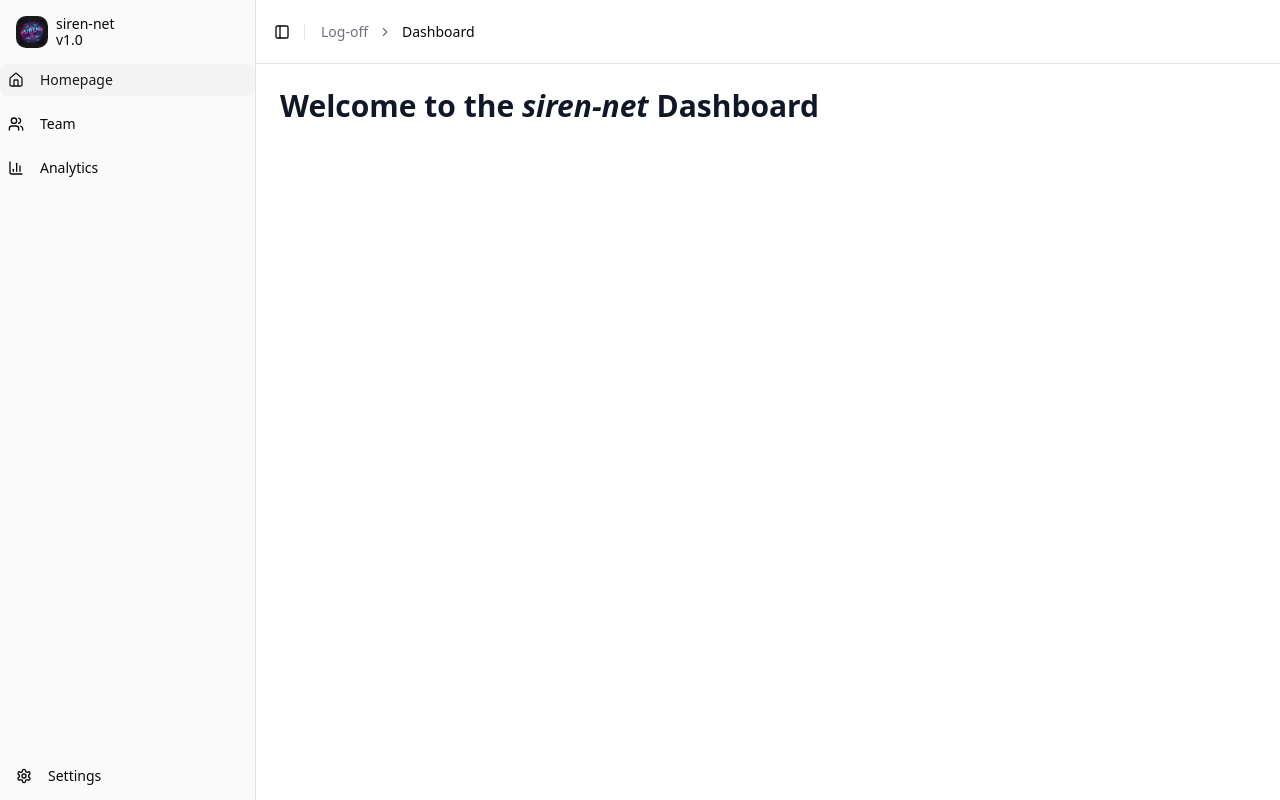
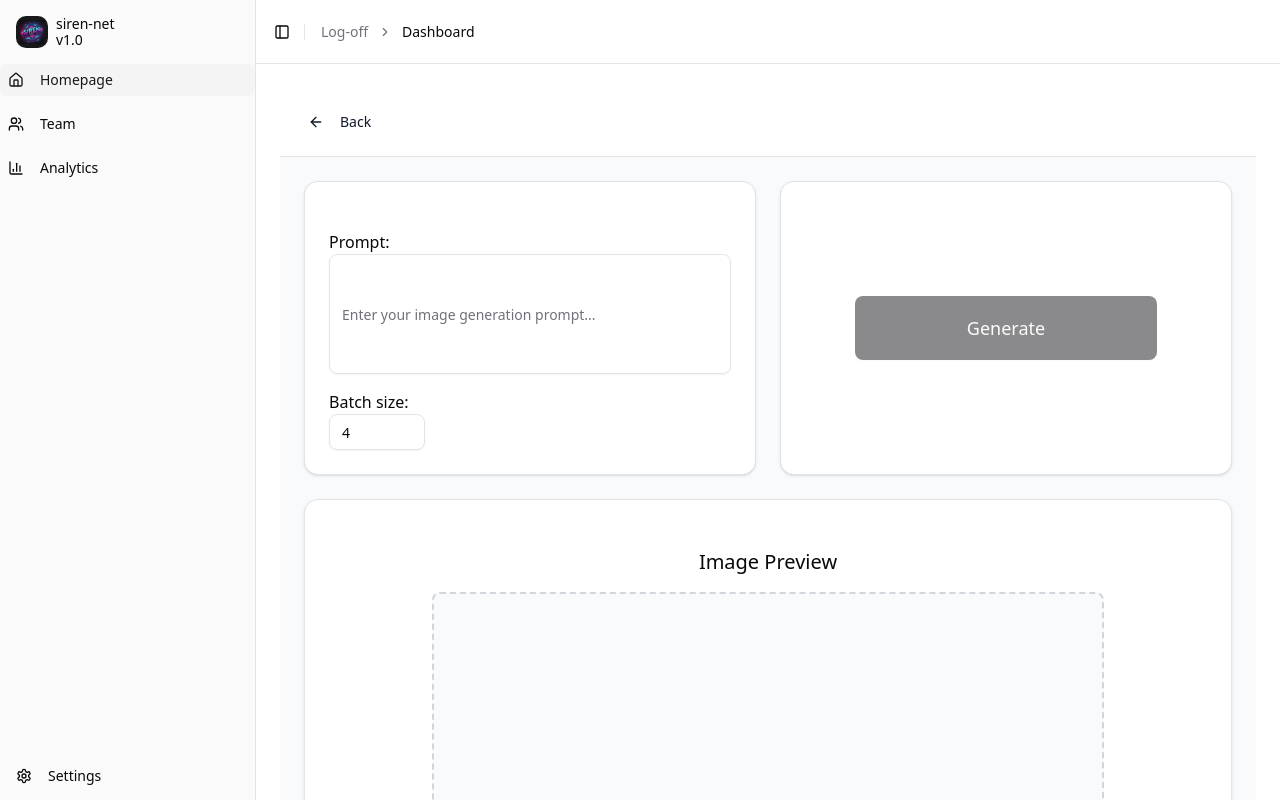
Before and after one commit to pireu2/siren-net, a React (Vite) app in the folder frontend/: page / in a window 1280 px wide. Both pictures are taken after a click on the element 768 px from the left and 214 px from the top of the page. Shown: the top 800 px of the page. Built offline with nearby package versions, Linux system fonts and the light colour scheme.

Commit message:
added initial sd design for the page

```diff
--- a/frontend/src/components/ai-prompting/ai-dashboard.jsx
+++ b/frontend/src/components/ai-prompting/ai-dashboard.jsx
@@ -8,7 +8,6 @@ import { Collapsible, CollapsibleContent, CollapsibleTrigger } from "@/component
 import { Textarea } from "@/components/ui/textarea"
 import { Card, CardContent, CardHeader, CardTitle } from "@/components/ui/card"
 import { Badge } from "@/components/ui/badge"
-import TitleCard from "../dashboard/TitleCards"
 
 // mock data for clients
 const mockClients = [
--- /dev/null
+++ b/frontend/src/components/ai-prompting/sd-dashboard.jsx
@@ -0,0 +1,104 @@
+"use client"
+
+import { useState } from "react"
+import { ArrowLeft } from "lucide-react"
+import { Button } from "@/components/ui/button"
+import { Input } from "@/components/ui/input"
+import { Card, CardContent } from "@/components/ui/card"
+import { Label } from "@/components/ui/label"
+
+export default function ImageGeneratorDashboard({ onBack }) {
+
+  const [prompt, setPrompt] = useState("")
+  const [batchSize, setBatchSize] = useState("4")
+  const [isGenerating, setIsGenerating] = useState(false)
+
+  const handleGenerate = () => {
+    let handledProp = prompt.trim()
+    console.log(`Prompt has been clicked, here is prompt "${handledProp}"`)
+    setIsGenerating(true)
+
+    setTimeout(() => {
+      setIsGenerating(false)
+    }, 2000)
+  }
+
+  return (
+    <div className="flex flex-col min-h-screen bg-gray-50">
+      <div className="bg-white border-b p-4 flex items-center">
+        <Button variant="ghost" className="mr-4" onClick={onBack}>
+          <ArrowLeft className="h-5 w-5 mr-2" />
+          Back
+        </Button>
+      </div>
+
+
+      <div className="flex-1 p-6 space-y-6">
+
+        <div className="grid grid-cols-1 md:grid-cols-2 gap-6">
+
+          <Card className="h-full">
+            <CardContent className="pt-6 space-y-4">
+              <div className="space-y-2">
+                <Label htmlFor="prompt" className="text-base font-medium">
+                  Prompt:
+                </Label>
+                <Input
+                  id="prompt"
+                  placeholder="Enter your image generation prompt..."
+                  className="min-h-[120px] resize-none"
+                  value={prompt}
+                  onChange={(e) => setPrompt(e.target.value)}
+                />
+              </div>
+
+              <div className="space-y-2">
+                <Label htmlFor="batchSize" className="text-base font-medium">
+                  Batch size:
+                </Label>
+                <Input
+                  id="batchSize"
+                  type="number"
+                  min="1"
+                  max="10"
+                  className="w-24"
+                  value={batchSize}
+                  onChange={(e) => setBatchSize(e.target.value)}
+                />
+              </div>
+            </CardContent>
+          </Card>
+
+          <Card className="h-full flex items-center justify-center">
+            <CardContent className="w-full flex items-center justify-center">
+              <Button
+                size="lg"
+                className="w-3/4 h-16 text-lg"
+                onClick={handleGenerate}
+                disabled={isGenerating || !prompt.trim()}
+              >
+                {isGenerating ? "Generating..." : "Generate"}
+              </Button>
+            </CardContent>
+          </Card>
+        </div>
+
+        <Card className="mt-6">
+          <CardContent className="pt-6 flex flex-col items-center">
+            <h3 className="text-xl font-medium mb-4">Image Preview</h3>
+            <div className="w-full max-w-2xl aspect-square border-2 border-dashed border-gray-300 rounded-md flex items-center justify-center bg-gray-50">
+              {isGenerating ? (
+                <div className="text-center">
+                  <div className="animate-spin rounded-full h-12 w-12 border-b-2 border-primary mx-auto mb-2"></div>
+                  <p className="text-gray-500">Generating image...</p>
+                </div>
+              ) : (
+                <p className="text-gray-500">Generated image will appear here</p>
+              )}
+            </div>
+          </CardContent>
+        </Card>
+      </div>
+    </div>
+  )
+}
--- a/frontend/src/components/dashboard/Dashboard.jsx
+++ b/frontend/src/components/dashboard/Dashboard.jsx
@@ -16,6 +16,7 @@ import {
 import TitleCard from "./TitleCards"
 import { dashboardSections } from "./TitleCards"
 import AiPromptingDashboard from "../ai-prompting/ai-dashboard"
+import ImageGeneratorDashboard from "../ai-prompting/sd-dashboard"
 import { useState, useEffect } from 'react';
 
 export default function Dashboard() {
@@ -49,6 +50,25 @@ export default function Dashboard() {
     );
   }
 
+
+  function PlaceHodler()
+  {
+    return(
+      <>
+      <div>
+        <h1 className="text-3xl font-bold mb-4">
+          Welcome to the <i>siren-net</i> Dashboard
+        </h1>
+        <div>
+          <button onClick = {()=> setState(possibleStates[0])}>
+            Back
+          </button>
+        </div>
+      </div>
+    </>
+    );
+  }
+
   return (
     (<SidebarProvider>
       <AppSidebar />
@@ -76,12 +96,13 @@ export default function Dashboard() {
           (pageState === possibleStates[0])
             ? <IdleComponent />
             :
-          (pageState === possibleStates[2]) // pentru ai
-            ? <AiPromptingDashboard onBack = {()=> setState(possibleStates[0])}/>
+            (pageState === possibleStates[1]) // pentru stable diffusion
+            ? <ImageGeneratorDashboard onBack = {()=> setState(possibleStates[0])}/>
             :
-          <h1 className="text-3xl font-bold mb-4">
-                Welcome to the <i>siren-net</i> Dashboard
-              </h1>
+            (pageState === possibleStates[2]) // pentru ai
+              ? <AiPromptingDashboard onBack = {()=> setState(possibleStates[0])}/>
+              :
+              <PlaceHodler />
         }
         </div>
       </SidebarInset>
--- a/frontend/src/components/dashboard/dashContext.jsx
+++ /dev/null
@@ -1,3 +0,0 @@
-import { createContext } from 'react';
-
-const stateContext = createContext('light');
```
